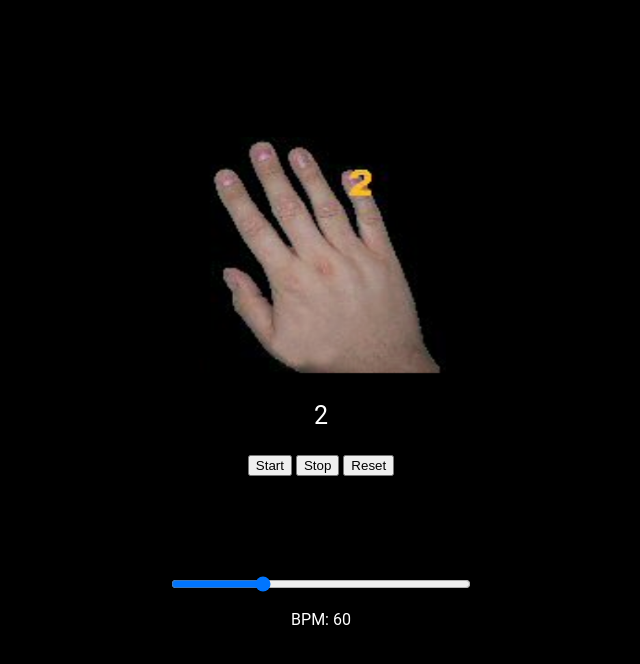
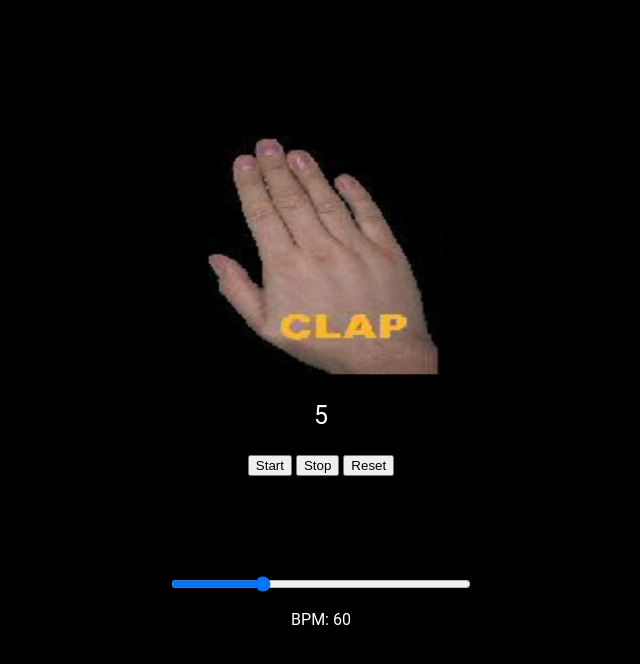
Before and after one commit to sriram-rajendran/sriram-rajendran.github.io, a plain HTML site: page index.html in a window 1280 px wide. Both pictures are taken after a click on the button "Reset". Shown: the whole page, without its empty margins (319-959 px from the left). Drawn offline with Linux system fonts and the light colour scheme.

Commit message:
reset thalam

```diff
--- a/index.html
+++ b/index.html
@@ -106,8 +106,11 @@
 
 		function resetThalam() {
 			clearInterval(intervalId)
-			index = 0
-			intervalId = setInterval(updateContent, (60000 / rangeInput.value));
+			index = 6
+			setTimeout(() => {
+				intervalId = setInterval(updateContent, (60000 / rangeInput.value));
+			}, 2000);
+
 		}
 
 
```
Also changed, not shown: 1 other file.
